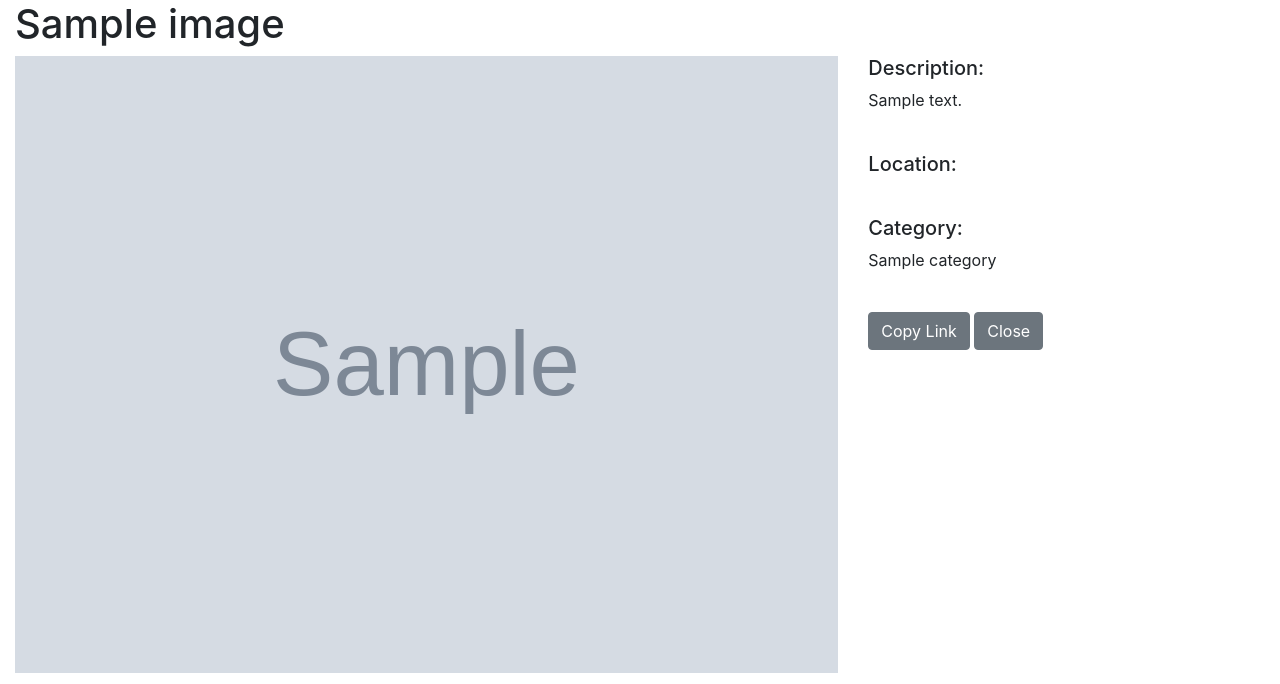
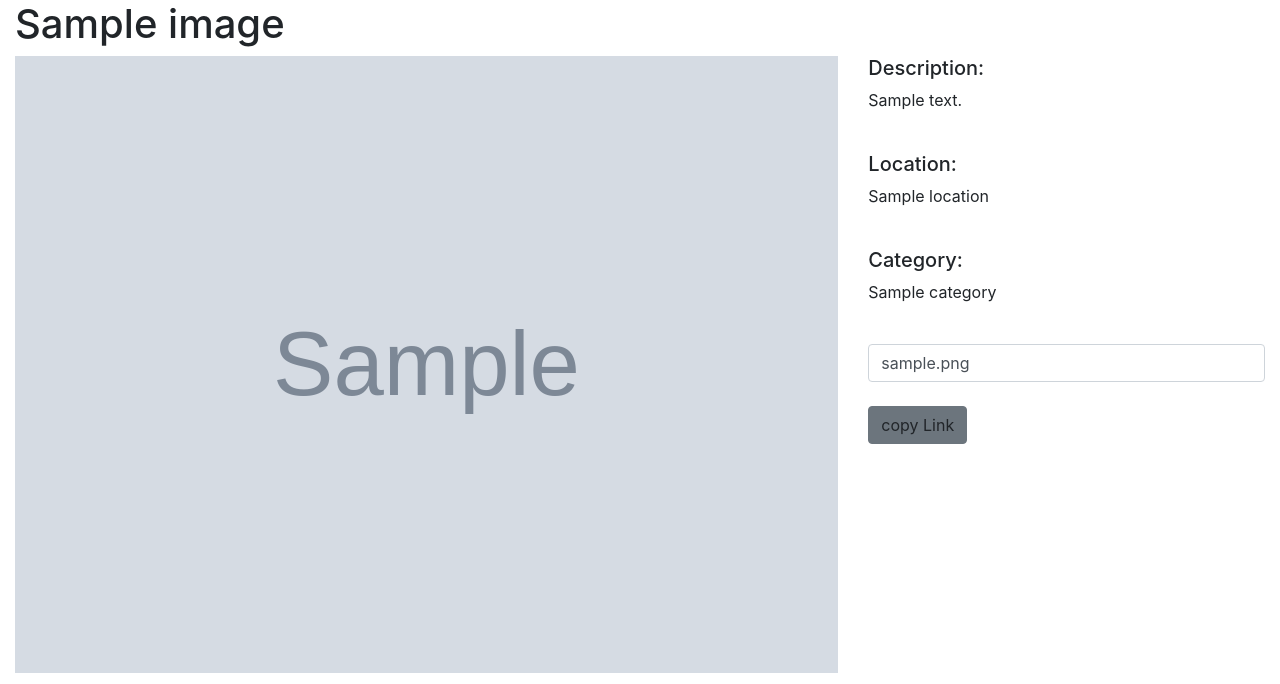
Before and after one commit to tonyguthiga/gallery, a Django app: page /image/1/ in a window 1280 px wide. Shown: the part 56-740 px from the top of the page. Run offline with Django 3.2, Linux system fonts and the light colour scheme; tables that the repository leaves empty hold one stand-in row (values such as "Sample post"); grey boxes marked "Sample" are stand-in pictures; some libraries are stand-ins or nearby versions.

Commit message:
add function for copying link

```diff
--- a/gallery/templates/detail.html
+++ b/gallery/templates/detail.html
@@ -2,6 +2,14 @@
 {% load static %}
 
 {% block page_content %}
+<script>
+    function myFunction() {
+        var copyText = document.getElementById("myInput");
+        copyText.select();
+        document.execCommand("Copy");
+        alert("Copied the text: " + copyText.value);
+    }
+</script>
 <!--Looping through image details-->
 <div class="container-fluid">
     <h1>{{ image.title }}</h1>
@@ -14,13 +22,13 @@
             <p>{{ image.description }}</p>
             <br>
             <h5>Location:</h5>
-            <p>{{ image.location }}</p>
+            <p>{{ image.image_location }}</p>
             <br>
             <h5>Category:</h5>
             <p>{{ image.category }}</p>
             <br>
-            <button type="button" class="btn btn-secondary" onclick="copy('img{{image.id}}')">Copy Link</button>
-            <button type="button" class="btn btn-secondary" data-dismiss="modal">Close</button>
+            <input class="form-control" type="text" value="{{image.image}}" id="myInput"><br>
+            <a onclick="myFunction()" class="btn btn-secondary">copy Link</a>
         </div>
     </div>
 </div>
```
